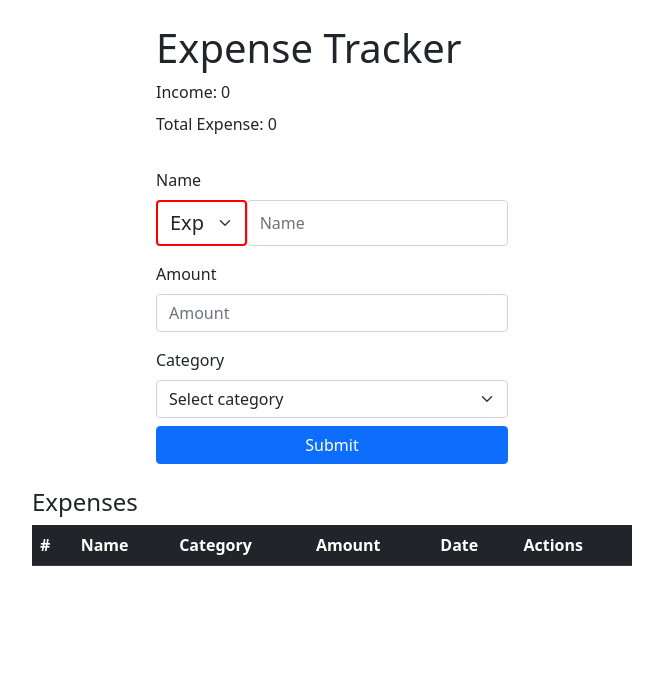
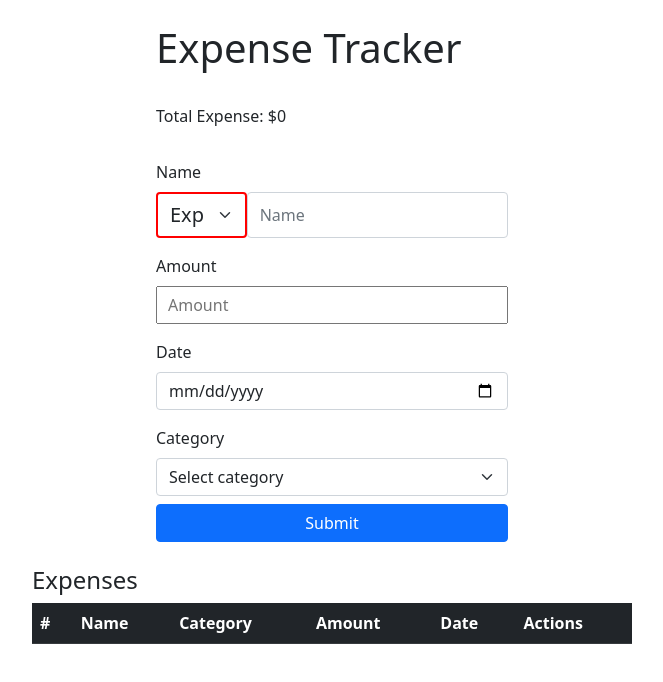
Before and after one commit to SilasAggrey/expense-tracker, a React (Create React App) app: page / in a window 1280 px wide. Shown: the top 682 px of the page, without its empty margins (308-971 px from the left). Built offline with nearby package versions, Linux system fonts and the light colour scheme.

Commit message:
add Date field

```diff
--- a/package.json
+++ b/package.json
@@ -11,6 +11,7 @@
     "react": "^17.0.2",
     "react-bootstrap": "^2.2.1",
     "react-dom": "^17.0.2",
+    "react-number-format": "^4.9.1",
     "react-redux": "^7.2.6",
     "react-scripts": "5.0.0",
     "react-uuid": "^1.0.2",
--- a/src/components/ExpenseForm.js
+++ b/src/components/ExpenseForm.js
@@ -4,13 +4,14 @@ import { Button, FormControl, FormGroup, FormLabel } from "react-bootstrap";
 import { Form } from "react-bootstrap";
 import { createExpense } from "../actions/actions";
 import { useDispatch, useSelector } from "react-redux";
+import NumberFormat from "react-number-format";
 
 const ExpenseForm = (props) => {
   const [title, setTitle] = useState("");
   const [amount, setAmount] = useState("");
   const [category, setCategory] = useState("");
   const [type, setType] = useState("exp");
-  const date = new Date();
+  const [date, setDate] = useState("");
 
   const dispatch = useDispatch();
 
@@ -38,9 +39,9 @@ const ExpenseForm = (props) => {
       <Form className="rounded p-4 p-sm-6" onSubmit={handleSubmit}>
         <h1>Expense Tracker</h1>
         <div>
-          <FormLabel>Income: 0 </FormLabel>
+          {/* <FormLabel>Income: 0 </FormLabel> */}
           <br />
-          <FormLabel>Total Expense: {totalExpenses}</FormLabel>
+          <FormLabel>Total Expense: ${totalExpenses}</FormLabel>
         </div>
         <br />
         <FormLabel>Name</FormLabel>
@@ -69,12 +70,29 @@ const ExpenseForm = (props) => {
 
         <FormGroup className="mb-3" controlId="formBasicEmail">
           <FormLabel>Amount</FormLabel>
-          <Form.Control
+          {/* <Form.Control
             type="number"
             placeholder="Amount"
             onSubmit={handleSubmit}
             value={amount}
             onChange={(e) => setAmount(e.target.value)}
+          /> */}
+          <NumberFormat
+            style={{ width: "100%", padding: "5px 10px " }}
+            placeholder="Amount"
+            onValueChange={(e) => setAmount(e.value)}
+            thousandSeparator={true}
+            prefix={"$"}
+          />
+        </FormGroup>
+
+        <FormGroup className="mb-3" controlId="formBasicEmail">
+          <FormLabel>Date</FormLabel>
+          <Form.Control
+            type="date"
+            onSubmit={handleSubmit}
+            value={date}
+            onChange={(e) => setDate(e.target.value)}
           />
         </FormGroup>
 
```
Also changed, not shown: 1 other file (tests, documents, lock files or other folders).
